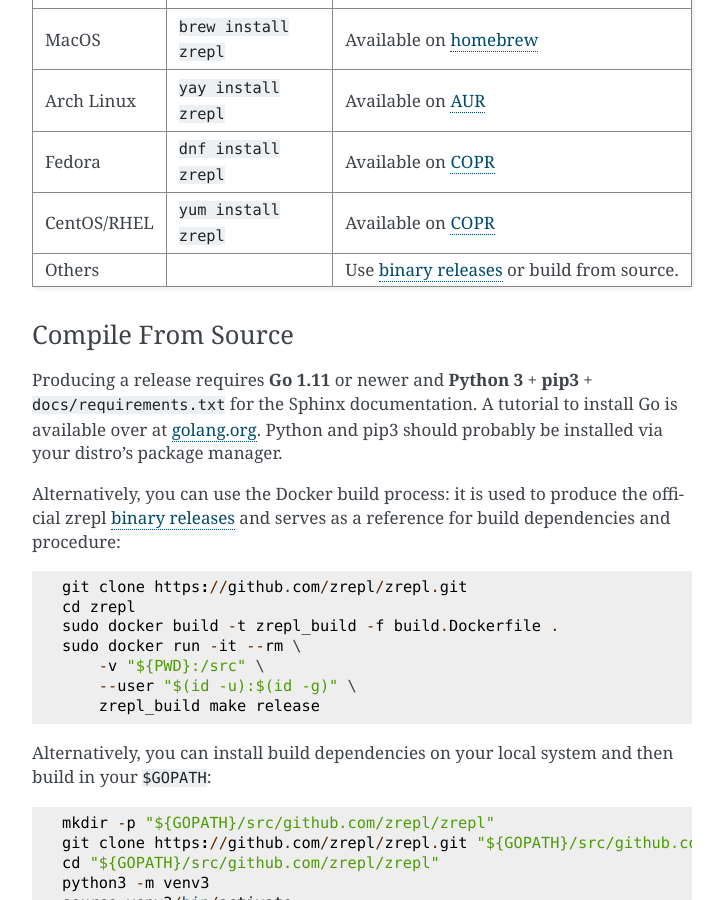
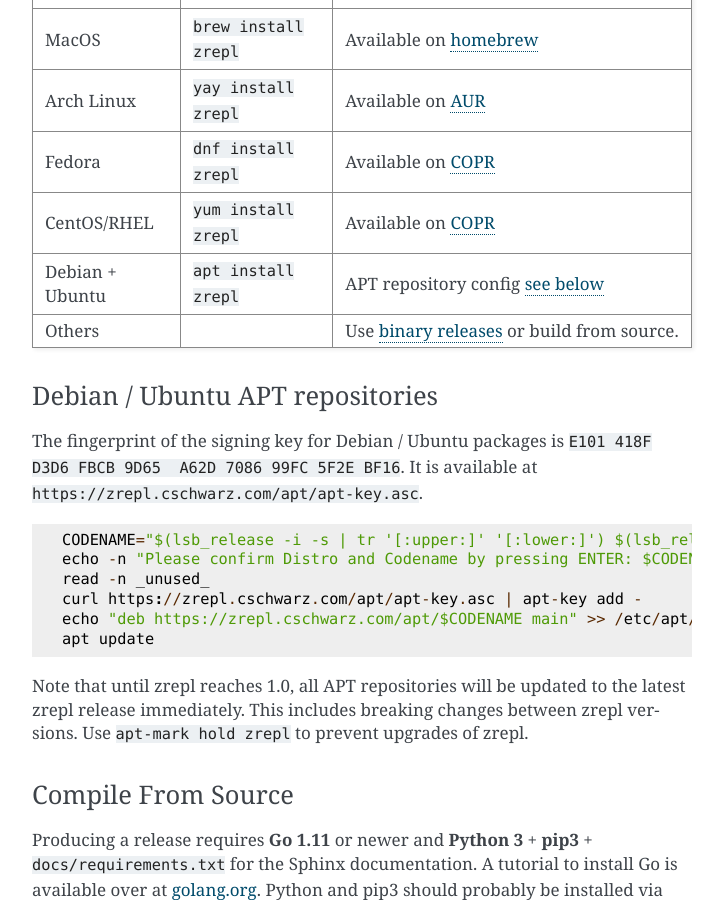
Before and after one commit to zrepl/zrepl, a Sphinx documentation site: the page built from docs/installation.rst, in a window 1280 px wide and 900 px high, scrolled down 690 px. Shown: the whole window, without its empty margins (388-1112 px from the left). Built offline with Sphinx 7.4.7, drawn with Linux system fonts in a browser that asks for light colours; the version number could not be read and is left out; some of the changed text lies outside the part shown.

Commit message:
docs: add debian + ubuntu installation

```diff
--- a/docs/installation.rst
+++ b/docs/installation.rst
@@ -46,9 +46,33 @@
     * - CentOS/RHEL
       - ``yum install zrepl``
       - Available on `COPR <https://copr.fedorainfracloud.org/coprs/poettlerric/zrepl/>`_
+    * - Debian + Ubuntu
+      - ``apt install zrepl``
+      - APT repository config :ref:`see below <installation-apt-repos>`
     * - Others
       -
       - Use `binary releases`_ or build from source.
+
+.. _installation-apt-repos:
+
+Debian / Ubuntu APT repositories
+~~~~~~~~~~~~~~~~~~~~~~~~~~~~~~~~
+
+The fingerprint of the signing key for Debian / Ubuntu packages is ``E101 418F D3D6 FBCB 9D65  A62D 7086 99FC 5F2E BF16``.
+It is available at ``https://zrepl.cschwarz.com/apt/apt-key.asc``.
+
+::
+
+    CODENAME="$(lsb_release -i -s | tr '[:upper:]' '[:lower:]') $(lsb_release -c -s | tr '[:upper:]' '[:lower:]')"
+    echo -n "Please confirm Distro and Codename by pressing ENTER: $CODENAME"
+    read -n _unused_
+    curl https://zrepl.cschwarz.com/apt/apt-key.asc | apt-key add -
+    echo "deb https://zrepl.cschwarz.com/apt/$CODENAME main" >> /etc/apt/sources.list
+    apt update
+
+Note that until zrepl reaches 1.0, all APT repositories will be updated to the latest zrepl release immediately.
+This includes breaking changes between zrepl versions.
+Use ``apt-mark hold zrepl`` to prevent upgrades of zrepl.
 
 Compile From Source
 ~~~~~~~~~~~~~~~~~~~
```
